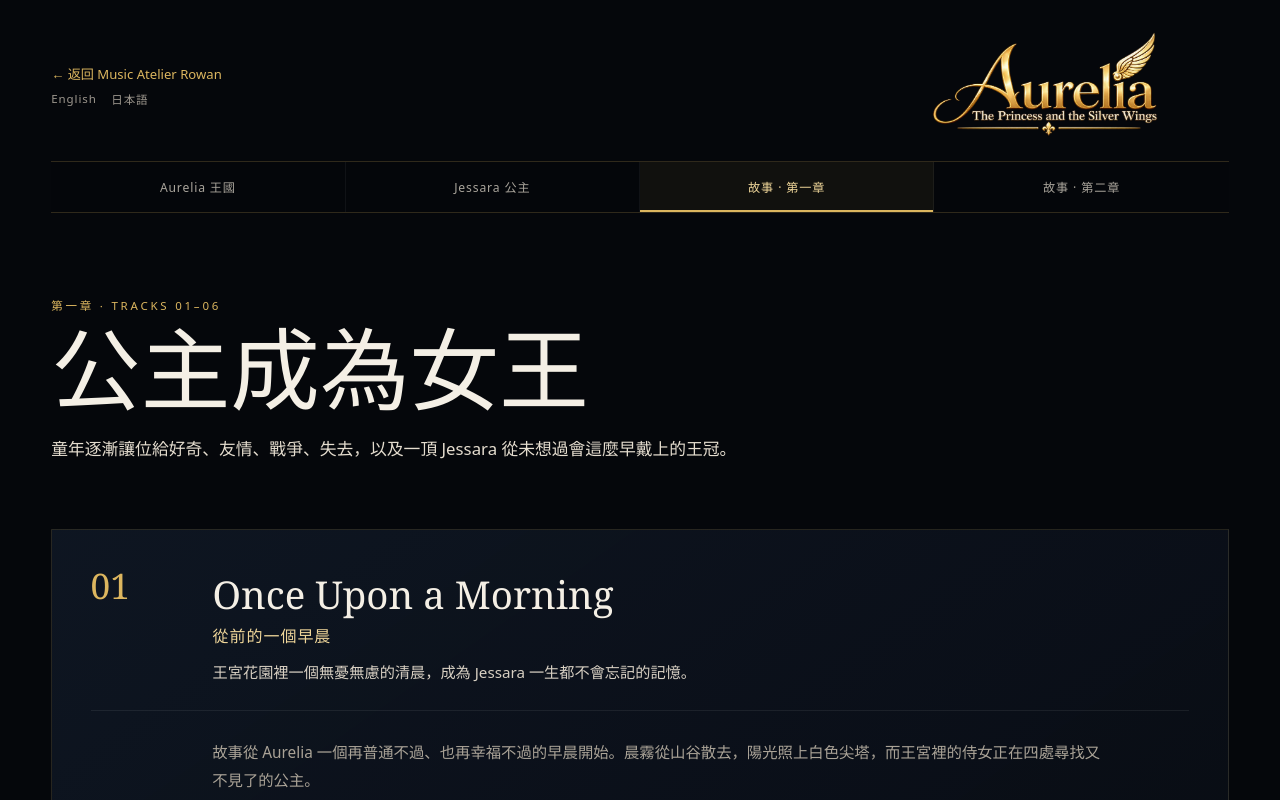
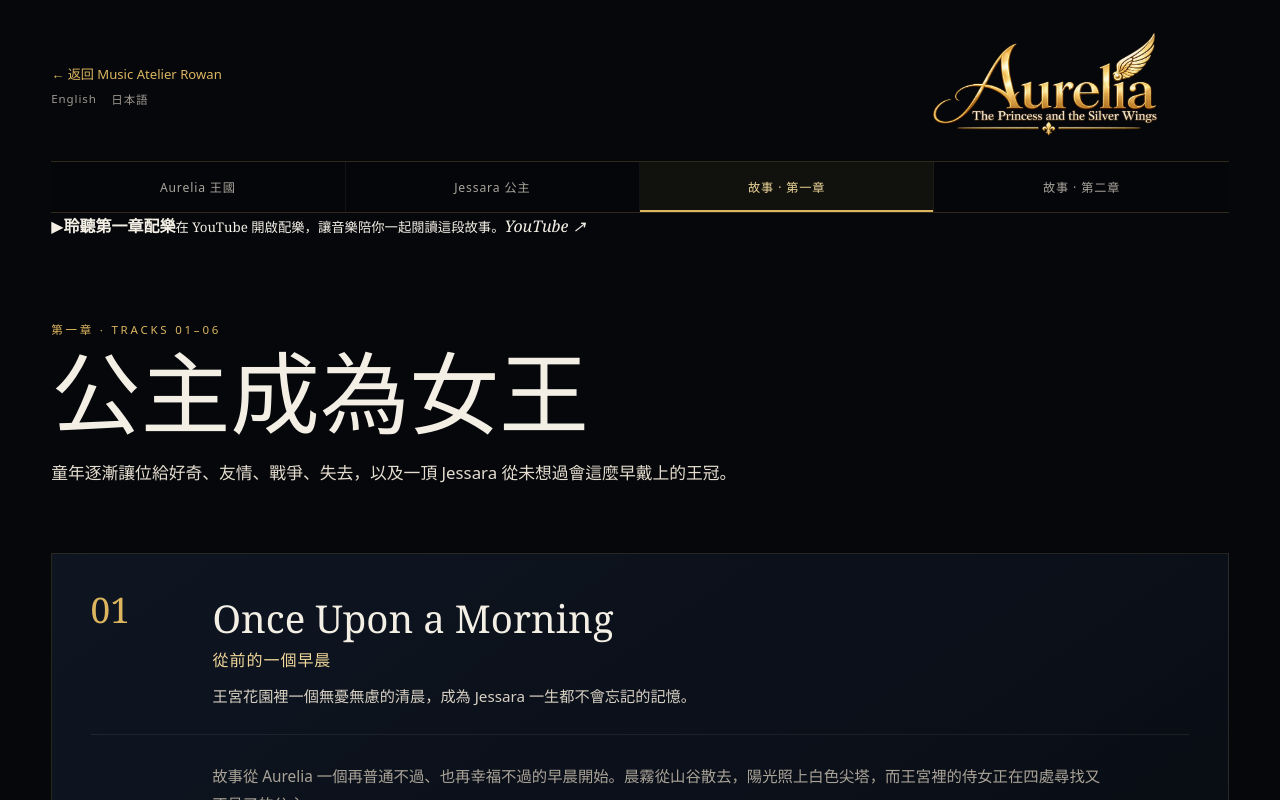
Before and after one commit to JackJackStudio/music-atelier-rowan, a Next.js app: page /zh/aurelia/episode-1 in a window 1280 px wide. Shown: the top 800 px of the page. Built offline with nearby package versions, Linux system fonts and the light colour scheme.

Commit message:
Add Episode I YouTube soundtrack link

```diff
--- a/src/app/zh/aurelia/episode-1/page.tsx
+++ b/src/app/zh/aurelia/episode-1/page.tsx
@@ -70,6 +70,12 @@ export default function ZhEpisodeOnePage() {
         <img className="aureliaWordmark" src="/logos/aurelia-logo.webp" alt="Aurelia — The Princess and the Silver Wings" />
       </header>
       <ZhAureliaNav active="episode-1" />
+      <a className="episodeMusicBanner" href="https://youtu.be/aufR8Y0sHTs" target="_blank" rel="noopener noreferrer">
+        <span className="episodeMusicIcon">▶</span>
+        <span><strong>聆聽第一章配樂</strong><small>在 YouTube 開啟配樂，讓音樂陪你一起閱讀這段故事。</small></span>
+        <em>YouTube ↗</em>
+      </a>
+
       <section className="aureliaEpisodeHeader">
         <span className="sectionKicker">第一章 · Tracks 01–06</span>
         <h1>公主成為女王</h1>
```
